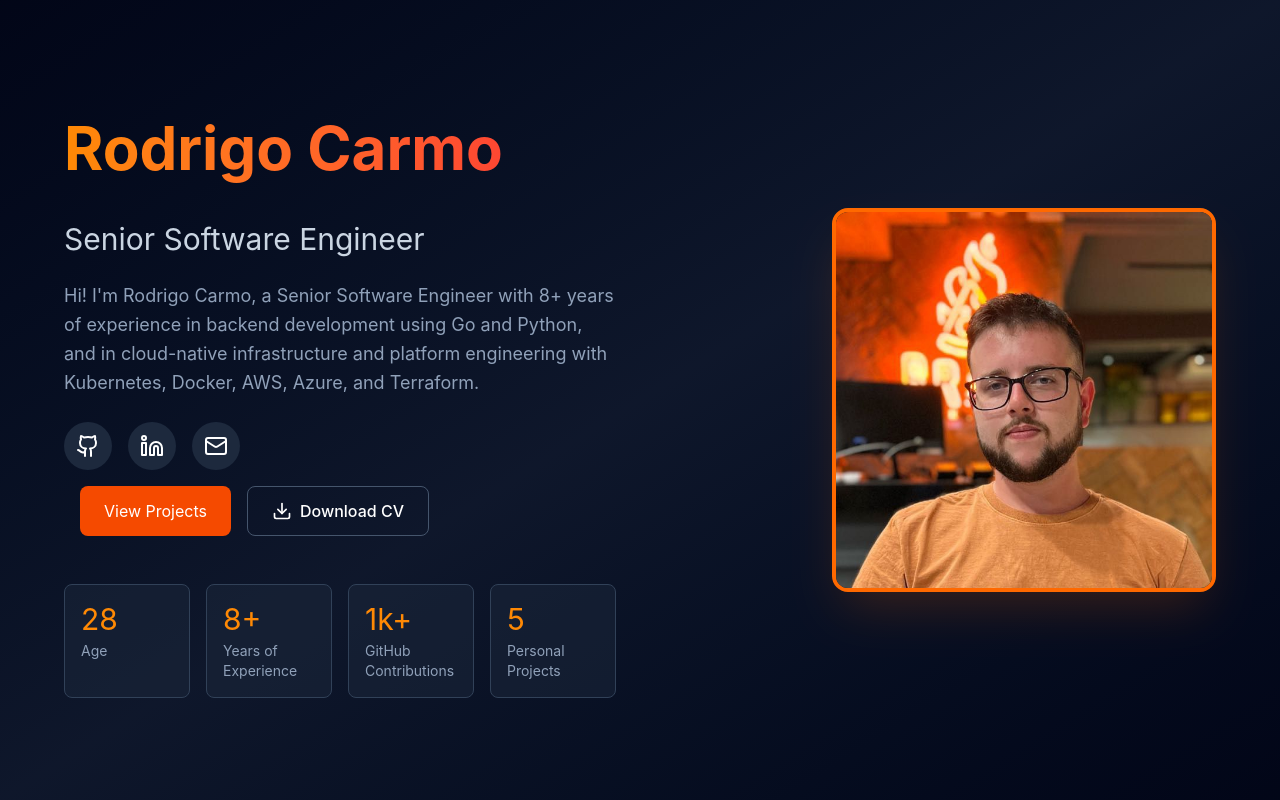
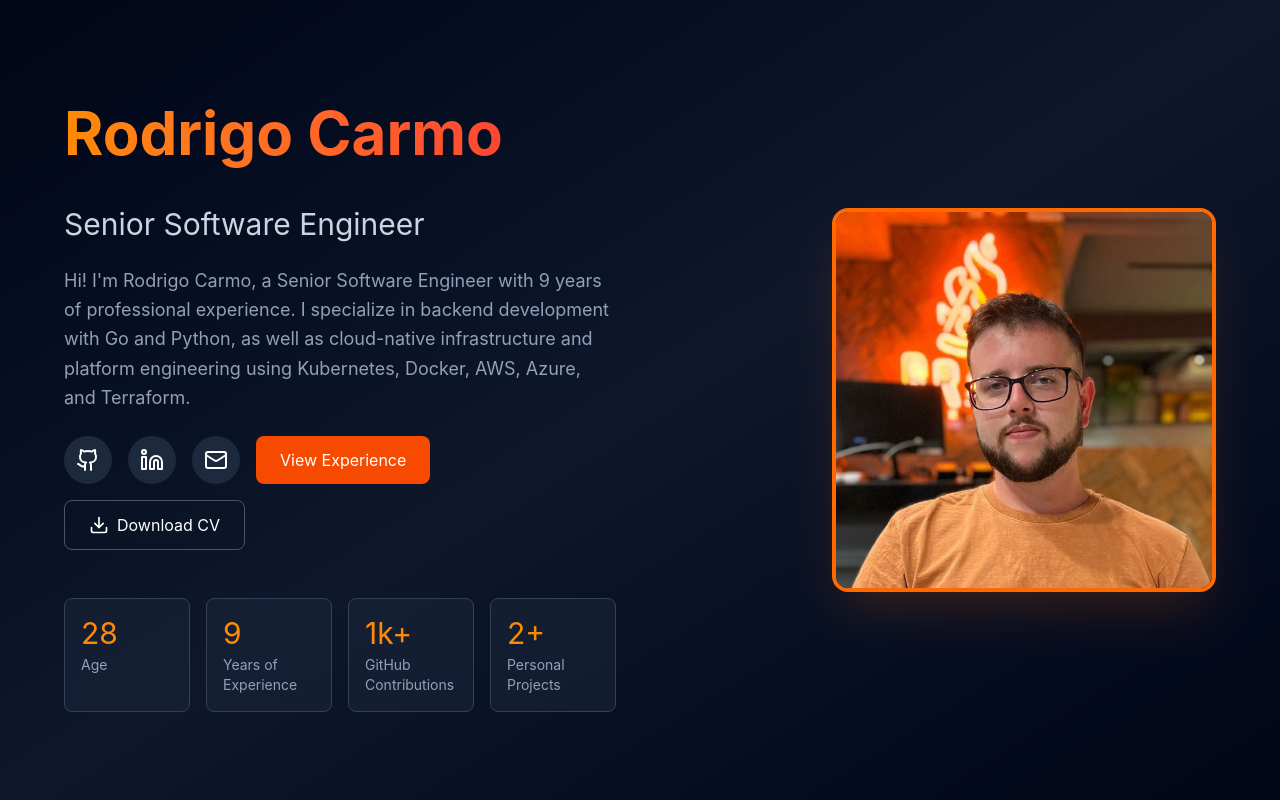
Before and after one commit to rodrigoTcarmo/portfolio, a React (Vite) app: page / in a window 1280 px wide. Shown: the top 800 px of the page. Built offline with nearby package versions, Linux system fonts and the light colour scheme.

Commit message:
Update main page

```diff
--- a/src/app/components/Hero.tsx
+++ b/src/app/components/Hero.tsx
@@ -1,7 +1,18 @@
+"use client";
+
 import profilePic from '@/assets/profile_pic.jpeg';
+import cv from '@/assets/Rodrigo Carmo - Senior Software Engineer.pdf';
 import { Github, Linkedin, Mail, Download } from "lucide-react";
 
 export function Hero() {
+  const scrollToExperience = (e: React.MouseEvent<HTMLAnchorElement>) => {
+    e.preventDefault();
+    const element = document.getElementById('experience');
+    if (element) {
+      element.scrollIntoView({ behavior: 'smooth' });
+    }
+  };
+
   return (
     <section className="min-h-screen flex items-center justify-center bg-gradient-to-br from-slate-950 via-slate-900 to-slate-950 text-white px-4 py-20">
       <div className="max-w-6xl mx-auto w-full">
@@ -18,65 +29,73 @@ export function Hero() {
             </div>
 
             <p className="text-lg text-slate-400 leading-relaxed">
-              Hi! I'm Rodrigo Carmo, a Senior Software Engineer with 8+ years of experience in backend development using Go and Python, and in cloud-native infrastructure and platform engineering with Kubernetes, Docker, AWS, Azure, and Terraform.
+              Hi! I'm Rodrigo Carmo, a Senior Software Engineer with 9 years of professional experience. I specialize in backend development with Go and Python, as well as cloud-native infrastructure and platform engineering using Kubernetes, Docker, AWS, Azure, and Terraform.
             </p>
 
             {/* Social Media & CTA Buttons */}
             <div className="flex flex-wrap gap-4 items-center">
               <a
-                href="https://github.com"
+                href="https://github.com/rodrigoTcarmo"
                 target="_blank"
                 rel="noopener noreferrer"
                 className="w-12 h-12 flex items-center justify-center rounded-full bg-slate-800 hover:bg-orange-600 transition-colors"
+                aria-label="GitHub Profile"
               >
                 <Github className="w-6 h-6" />
               </a>
               <a
-                href="https://linkedin.com"
+                href="https://www.linkedin.com/in/rodrigotcarmo/"
                 target="_blank"
                 rel="noopener noreferrer"
                 className="w-12 h-12 flex items-center justify-center rounded-full bg-slate-800 hover:bg-orange-600 transition-colors"
+                aria-label="LinkedIn Profile"
               >
                 <Linkedin className="w-6 h-6" />
               </a>
               <a
-                href="mailto:seu.email@exemplo.com"
+                href="mailto:rod.carmo@outlook.com"
                 className="w-12 h-12 flex items-center justify-center rounded-full bg-slate-800 hover:bg-orange-600 transition-colors"
+                aria-label="Email Contact"
               >
                 <Mail className="w-6 h-6" />
               </a>
-              <div className="flex gap-4 ml-4">
               <a
-                  href="#projects"
-                  className="px-6 py-3 bg-orange-600 hover:bg-orange-700 rounded-lg transition-colors inline-flex items-center gap-2"
+                href="#experience"
+                onClick={scrollToExperience}
+                className="px-6 py-3 bg-orange-600 hover:bg-orange-700 rounded-lg transition-colors inline-flex items-center gap-2 cursor-pointer"
               >
-                  View Projects
+                View Experience
               </a>
-                <button className="px-6 py-3 border border-slate-600 hover:border-orange-500 rounded-lg transition-colors inline-flex items-center gap-2">
+              <a
+                href={cv}
+                download="Rodrigo Carmo - Senior Software Engineer.pdf"
+                className="px-6 py-3 border border-slate-600 hover:border-orange-500 rounded-lg transition-colors inline-flex items-center gap-2"
+              >
                 <Download className="w-5 h-5" />
                 Download CV
-                </button>
-              </div>
+              </a>
             </div>
 
             {/* Career Statistics */}
             <div className="grid grid-cols-2 md:grid-cols-4 gap-4 pt-6">
-              <div className="bg-slate-800/50 p-4 rounded-lg border border-slate-700">
-                <div className="text-3xl text-orange-400 mb-1">28</div>
-                <div className="text-sm text-slate-400">Age</div>
+              {[
+                { value: "28", label: "Age" },
+                { value: "9", label: "Years of Experience" },
+                { value: "1k+", label: "GitHub Contributions" },
+                { value: "2+", label: "Personal Projects" },
+              ].map((stat, index) => (
+                <div
+                  key={index}
+                  className="bg-slate-800/50 p-4 rounded-lg border border-slate-700 hover:-translate-y-1 hover:scale-105 hover:bg-slate-800 hover:border-orange-500/50 hover:shadow-xl hover:shadow-orange-500/20 transition-all duration-300 cursor-default group"
+                >
+                  <div className="text-3xl text-orange-400 mb-1 group-hover:text-orange-300 transition-colors">
+                    {stat.value}
                   </div>
-              <div className="bg-slate-800/50 p-4 rounded-lg border border-slate-700">
-                <div className="text-3xl text-orange-400 mb-1">8+</div>
-                <div className="text-sm text-slate-400">Years of Experience</div>
+                  <div className="text-sm text-slate-400 group-hover:text-slate-300 transition-colors">
+                    {stat.label}
                   </div>
-              <div className="bg-slate-800/50 p-4 rounded-lg border border-slate-700">
-                <div className="text-3xl text-orange-400 mb-1">1k+</div>
-                <div className="text-sm text-slate-400">GitHub Contributions</div>
                 </div>
-              <div className="bg-slate-800/50 p-4 rounded-lg border border-slate-700">
-                <div className="text-3xl text-orange-400 mb-1">5</div>
-                <div className="text-sm text-slate-400">Personal Projects</div>
-              </div>
+              ))}
             </div>
           </div>
 
```
Lines whose indentation alone changed are shown as unchanged.
